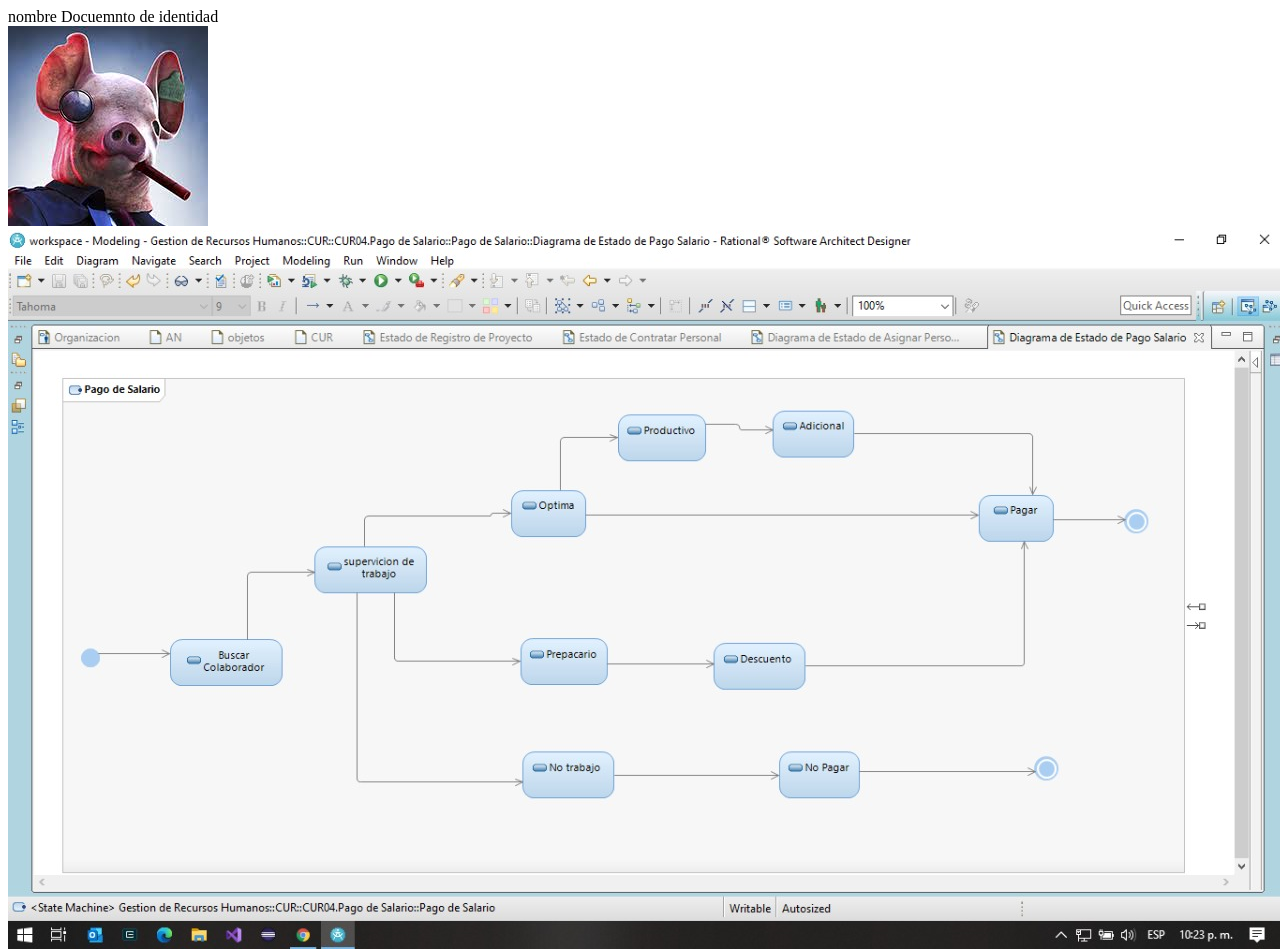
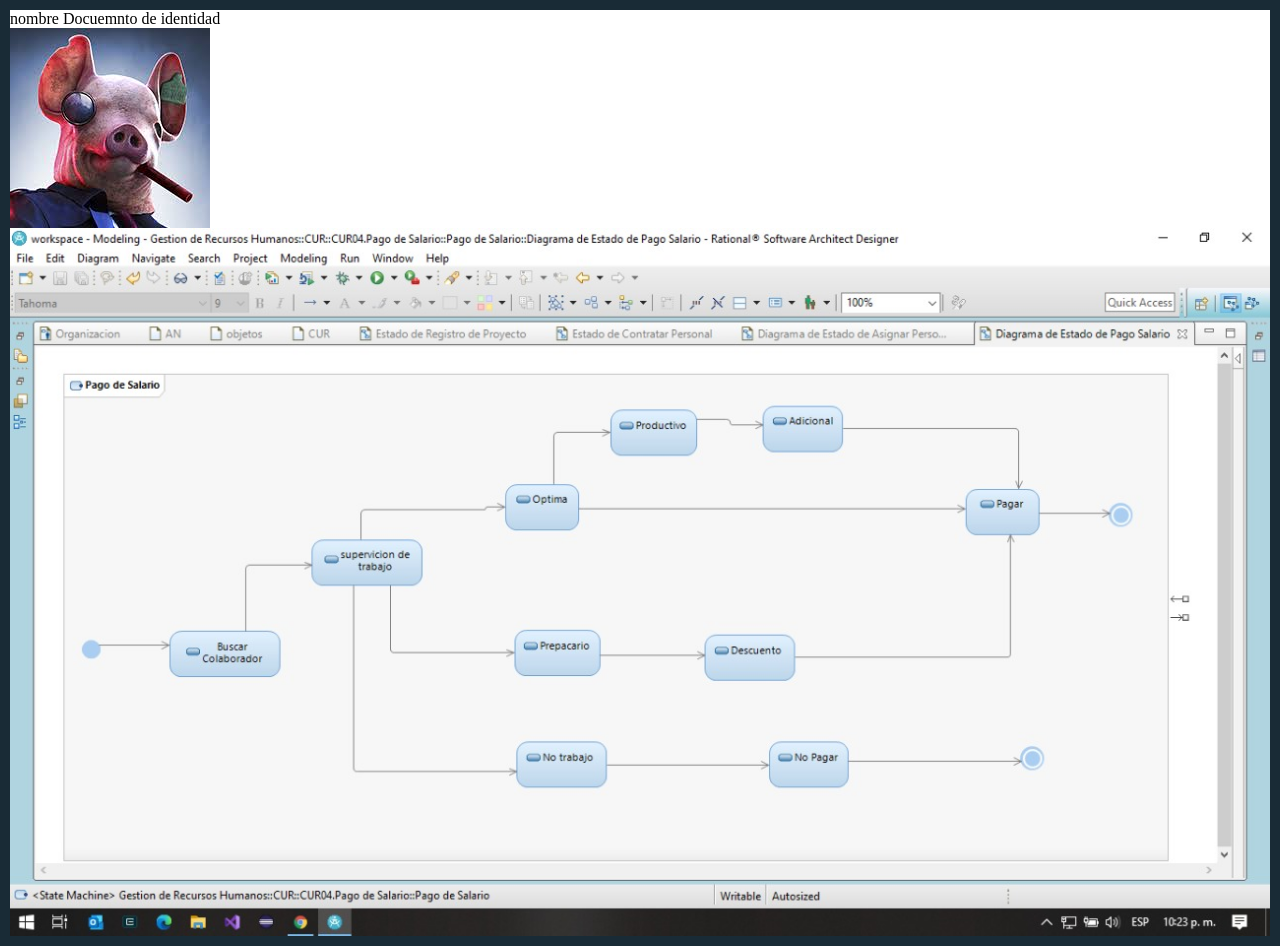
Before and after one commit to m44rx/invie-github, a plain HTML site: page index.html in a window 1280 px wide. Drawn offline with Linux system fonts and the light colour scheme.

Commit message:
mod bordes

```diff
--- a/index.html
+++ b/index.html
@@ -4,6 +4,16 @@
     <meta charset="UTF-8">
     <meta name="viewport" content="width=device-width, initial-scale=1.0">
     <title>Hello world</title>
+    <style>
+        body {
+            margin: 0;
+            border: 10px solid#192b36;
+        }
+        img{
+            max-width: 100%;
+            vertical-align: top;
+        }
+    </style>
     <div>
         <label for="nombre">nombre</label>
         <label for="dni">Docuemnto de identidad</label>
```
